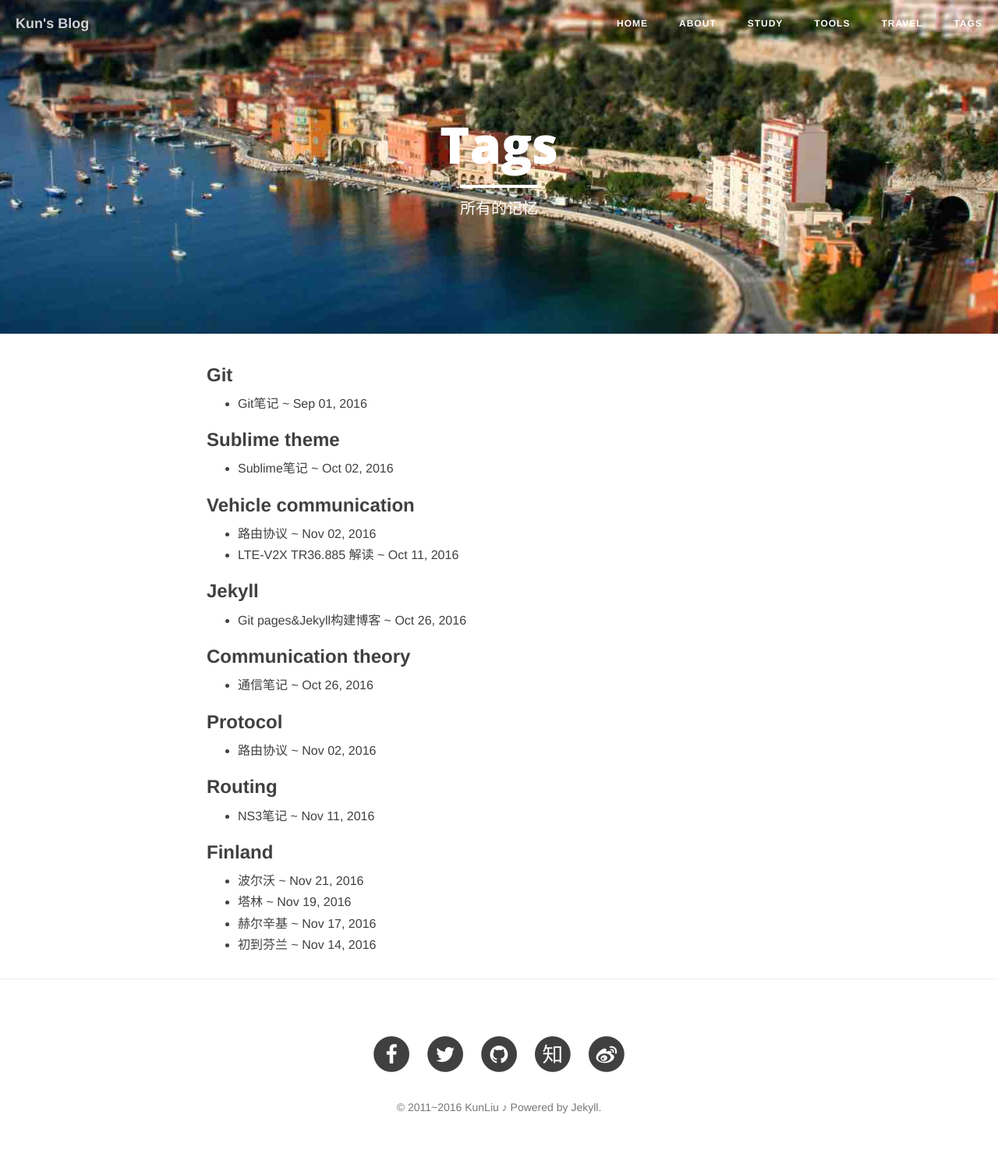
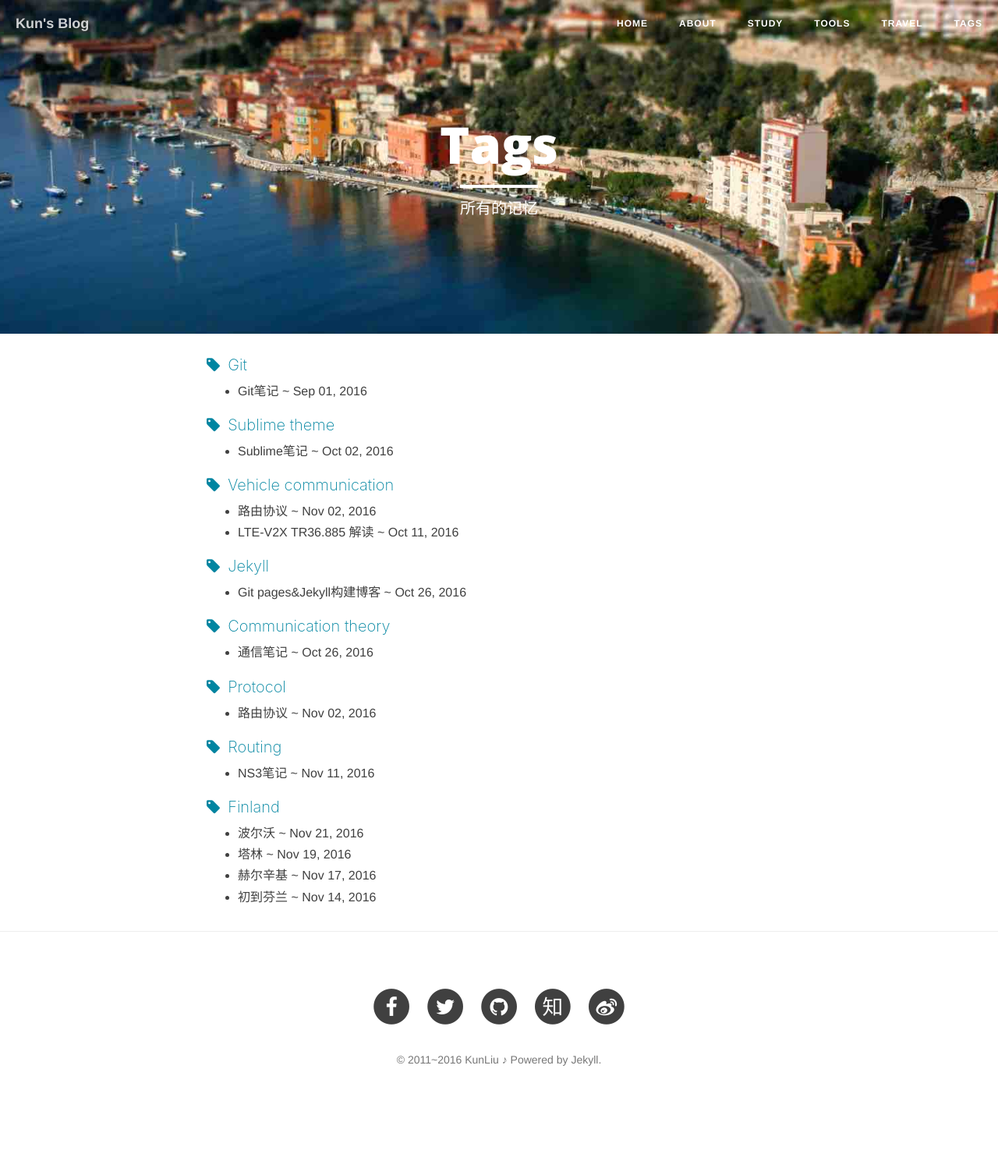
Before and after one commit to liukun2634/liukun2634.github.io, a Jekyll site: the page built from tags.html, in a window 1280 px wide. Shown: the whole page at 78% size. Built offline with Jekyll 4.4.1, drawn with Linux system fonts in a browser that asks for light colours; nearby versions of some CDN libraries; after the commit the page ends 1437 px from its top, so only the background shows below that.

Commit message:
change tags style

```diff
--- a/css/clean-blog.css
+++ b/css/clean-blog.css
@@ -550,3 +550,70 @@ body {
   background-color: rgba(255, 255, 255, 0.4);
   text-decoration: none;
 }
+
+/*hux blog tags setting*/
+.listing-seperator {
+  color: #0085a1;
+  font-size: 28px !important;
+}
+.listing-seperator::before {
+  margin-right: 5px;
+}
+@media only screen and (min-width: 768px) {
+  .listing-seperator {
+    font-size: 20px !important;
+    line-height: 2 !important;
+  }
+}
+
+.one-tag-list .tag-text {
+  font-weight: 200;
+  /* Hux learn from
+     *     TypeIsBeautiful,
+     *     [This Post](http://zhuanlan.zhihu.com/ibuick/20186806) etc.
+     */
+  font-family: -apple-system, "Helvetica Neue", "Arial", "PingFang SC", "Hiragino Sans GB", "STHeiti", "Microsoft YaHei", "Microsoft JhengHei", "Source Han Sans SC", "Noto Sans CJK SC", "Source Han Sans CN", "Noto Sans SC", "Source Han Sans TC", "Noto Sans CJK TC", "WenQuanYi Micro Hei", SimSun, sans-serif;
+  line-height: 1.7;
+}
+.one-tag-list .post-preview {
+  position: relative;
+}
+.one-tag-list .post-preview > a .post-title {
+  font-size: 16px;
+  font-weight: 500;
+  margin-top: 20px;
+}
+.one-tag-list .post-preview > a .post-subtitle {
+  font-size: 12px;
+}
+.one-tag-list .post-preview > .post-meta {
+  position: absolute;
+  right: 5px;
+  bottom: 0px;
+  margin: 0px;
+  font-size: 12px;
+  line-height: 12px;
+}
+@media only screen and (min-width: 768px) {
+  .one-tag-list .post-preview {
+    margin-left: 20px;
+  }
+  .one-tag-list .post-preview > a > .post-title {
+    font-size: 18px;
+    line-height: 1.3;
+  }
+  .one-tag-list .post-preview > a > .post-subtitle {
+    font-size: 14px;
+  }
+  .one-tag-list .post-preview .post-meta {
+    font-size: 18px;
+  }
+}
+/* Tags support End*/
+/* Hux make all img responsible in post-container */
+.post-container img {
+  display: block;
+  max-width: 100%;
+  height: auto;
+  margin: 1.5em auto 1.6em auto;
+}
--- a/tags.html
+++ b/tags.html
@@ -6,10 +6,13 @@ header-img: "img/bay.jpg"
 ---
 
 
-<div class="post-list">
+<div class="one-tag-list">
 {% for tag in site.tags %}
-<h3  id="{{tag[0]}}">{{ tag[0] | capitalize }}</h3>
-<ul class="post-list">
+<span class="fa fa-tag listing-seperator" id="{{ tag[0] }}">
+<span class="tag-text">{{ tag[0] | capitalize }}</span>
+</span>
+<ul class="one-tag-list">
+
 {% assign pages_list = tag[1] %}
 {% for post in pages_list %}
 {% if post.title != null %}
```
